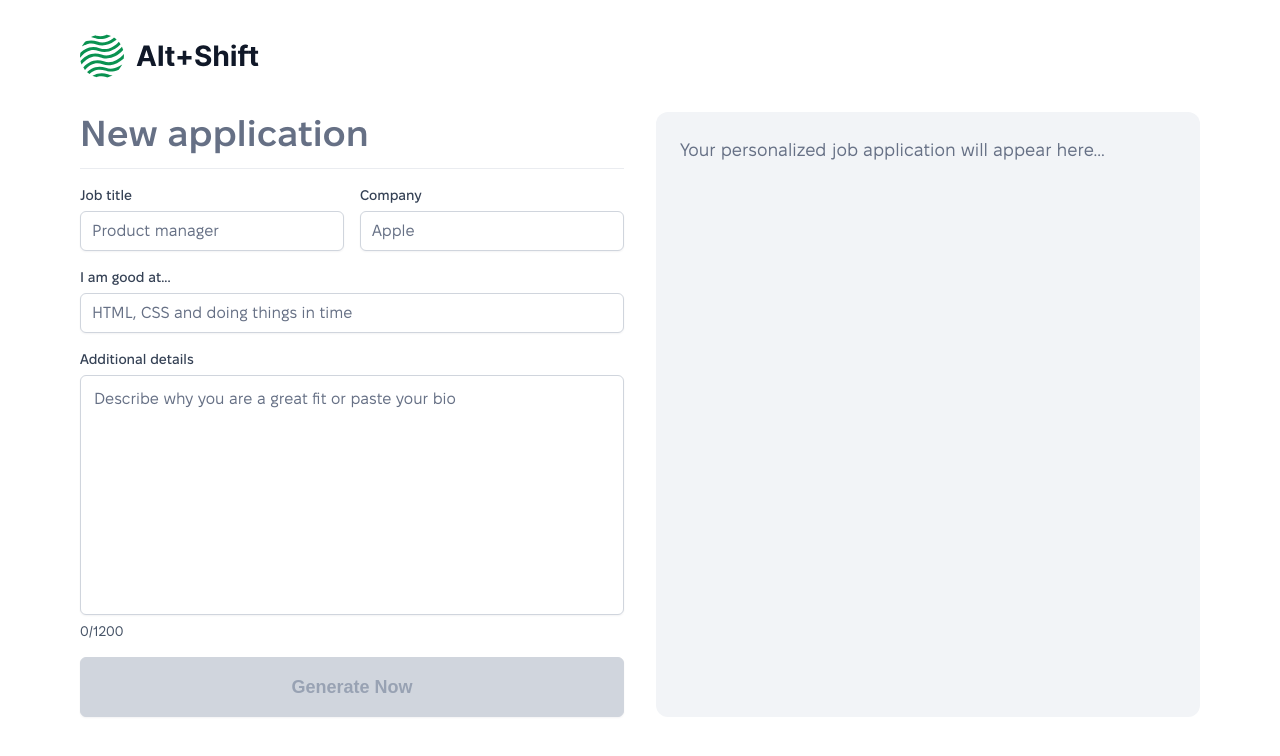
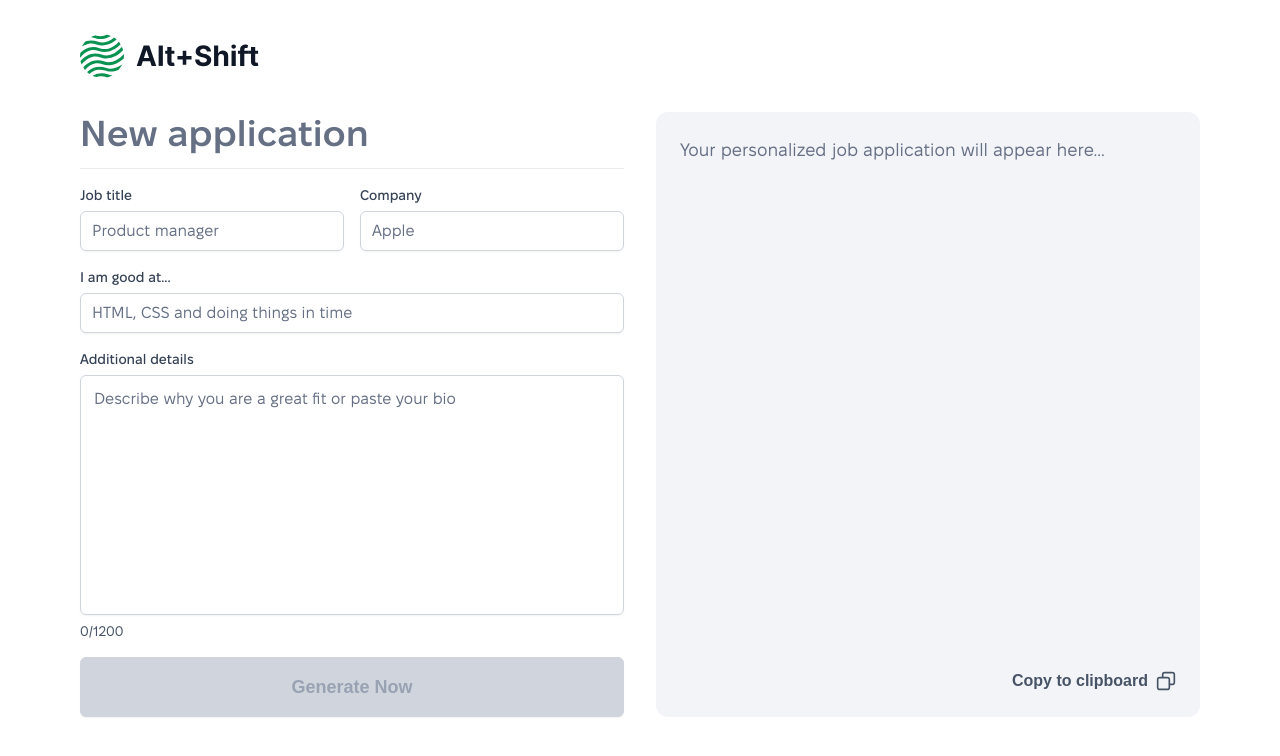
Before and after one commit to mnsrv/alt-shift, a React (Vite) app: page /new in a window 1280 px wide. Shown: the top 756 px of the page. Built offline with nearby package versions, Linux system fonts and the light colour scheme; what @nanostores/persistent would draw is missing.

Commit message:
Create collapsed application, link button & icons

```diff
--- a/src/components/Application.css
+++ b/src/components/Application.css
@@ -2,8 +2,37 @@
   background-color: #f2f4f7;
   min-height: 100%;
   padding: 1.5rem;
+  border-radius: 0.75rem;
+  display: flex;
+  flex-direction: column;
+  gap: 1rem;
+}
+
+.application-collapsed {
+  height: 15rem;
+  gap: 0.5rem;
+}
+.application-collapsed .application-text:after {
+  content: '';
+  background: linear-gradient(180deg, rgba(242, 244, 247, 0) 0%, #f2f4f7 100%);
+  position: absolute;
+  bottom: -0.5rem;
+  left: 0;
+  right: 0;
+  height: 2.5rem;
+}
+
+.application-text {
   font-size: 1.125rem;
   line-height: 1.75rem;
   color: var(--color-text);
-  border-radius: 0.75rem;
+  white-space: pre-line;
+  position: relative;
+  overflow: hidden;
+  flex: 1;
 }
+
+.application-buttons {
+  display: flex;
+  justify-content: space-between;
+}
--- a/src/components/Application.tsx
+++ b/src/components/Application.tsx
@@ -1,10 +1,36 @@
+import classNames from 'classnames';
+
 import './Application.css';
+import Button from './Button';
 
 type ApplicationProps = {
   text?: string;
+  isCollapsed?: boolean;
 };
 
-export default function Application({ text }: ApplicationProps) {
+export default function Application({ text, isCollapsed }: ApplicationProps) {
   const placeholder = 'Your personalized job application will appear here...';
-  return <div className="application">{text || placeholder}</div>;
+  return (
+    <div
+      className={classNames('application', {
+        'application-collapsed': isCollapsed,
+      })}
+    >
+      <div className="application-text">{text || placeholder}</div>
+      <div className="application-buttons">
+        {isCollapsed ? (
+          <Button icon="trash" buttonSize="s" variant="link" title="Delete" />
+        ) : (
+          <span />
+        )}
+        <Button
+          icon="copy"
+          iconPosition="right"
+          buttonSize="s"
+          variant="link"
+          title="Copy to clipboard"
+        />
+      </div>
+    </div>
+  );
 }
--- a/src/components/Button.css
+++ b/src/components/Button.css
@@ -39,6 +39,13 @@
   color: var(--color-secondary);
   border-color: var(--color-border);
 }
+.btn-link {
+  color: #475467;
+  border: none;
+  padding: 0;
+  background: none;
+  box-shadow: none;
+}
 .btn:disabled {
   background-color: var(--color-border);
   color: #98a2b3;
--- a/src/components/Button.tsx
+++ b/src/components/Button.tsx
@@ -6,10 +6,12 @@ import Icons from './Icons';
 import './Button.css';
 
 type ButtonSize = 's' | 'm';
-type Variant = 'primary' | 'secondary';
+type Variant = 'primary' | 'secondary' | 'link';
+type IconPosition = 'left' | 'right';
 
 type ButtonProps = {
   icon?: keyof typeof Icons;
+  iconPosition?: IconPosition;
   title: string;
   buttonSize?: ButtonSize;
   variant?: Variant;
@@ -17,6 +19,7 @@ type ButtonProps = {
 
 export default function Button({
   icon,
+  iconPosition = 'left',
   title,
   buttonSize = 'm',
   variant = 'primary',
@@ -44,8 +47,9 @@ export default function Button({
       type={type}
       {...buttonProps}
     >
-      {renderIcon()}
+      {iconPosition === 'left' && renderIcon()}
       {title}
+      {iconPosition === 'right' && renderIcon()}
     </button>
   );
 }
--- a/src/components/Icons.tsx
+++ b/src/components/Icons.tsx
@@ -33,6 +33,47 @@ const Icons = {
       />
     </svg>
   ),
+  trash: ({ size = 20 }) => (
+    <svg
+      width={size}
+      height={size}
+      viewBox="0 0 20 20"
+      fill="none"
+      xmlns="http://www.w3.org/2000/svg"
+    >
+      <path
+        d="M13.3333 5V4.33333C13.3333 3.39991 13.3333 2.9332 13.1517 2.57668C12.9919 2.26308 12.7369 2.00811 12.4233 1.84832C12.0668 1.66667 11.6001 1.66667 10.6667 1.66667H9.33333C8.39991 1.66667 7.9332 1.66667 7.57668 1.84832C7.26308 2.00811 7.00811 2.26308 6.84832 2.57668C6.66667 2.9332 6.66667 3.39991 6.66667 4.33333V5M8.33333 9.58333V13.75M11.6667 9.58333V13.75M2.5 5H17.5M15.8333 5V14.3333C15.8333 15.7335 15.8333 16.4335 15.5608 16.9683C15.3212 17.4387 14.9387 17.8212 14.4683 18.0609C13.9335 18.3333 13.2335 18.3333 11.8333 18.3333H8.16667C6.76654 18.3333 6.06647 18.3333 5.53169 18.0609C5.06129 17.8212 4.67883 17.4387 4.43915 16.9683C4.16667 16.4335 4.16667 15.7335 4.16667 14.3333V5"
+        stroke="currentColor"
+        strokeWidth="1.66667"
+        strokeLinecap="round"
+        strokeLinejoin="round"
+      />
+    </svg>
+  ),
+  copy: ({ size = 20 }) => (
+    <svg
+      width={size}
+      height={size}
+      viewBox="0 0 20 20"
+      fill="none"
+      xmlns="http://www.w3.org/2000/svg"
+    >
+      <g clipPath="url(#clip0_23_2797)">
+        <path
+          d="M6.66675 6.66667V4.33333C6.66675 3.39991 6.66675 2.9332 6.8484 2.57668C7.00819 2.26308 7.26316 2.00811 7.57676 1.84832C7.93328 1.66667 8.39999 1.66667 9.33341 1.66667H15.6667C16.6002 1.66667 17.0669 1.66667 17.4234 1.84832C17.737 2.00811 17.992 2.26308 18.1518 2.57668C18.3334 2.9332 18.3334 3.39991 18.3334 4.33333V10.6667C18.3334 11.6001 18.3334 12.0668 18.1518 12.4233C17.992 12.7369 17.737 12.9919 17.4234 13.1517C17.0669 13.3333 16.6002 13.3333 15.6667 13.3333H13.3334M4.33341 18.3333H10.6667C11.6002 18.3333 12.0669 18.3333 12.4234 18.1517C12.737 17.9919 12.992 17.7369 13.1518 17.4233C13.3334 17.0668 13.3334 16.6001 13.3334 15.6667V9.33333C13.3334 8.39991 13.3334 7.9332 13.1518 7.57668C12.992 7.26308 12.737 7.00811 12.4234 6.84832C12.0669 6.66667 11.6002 6.66667 10.6667 6.66667H4.33341C3.39999 6.66667 2.93328 6.66667 2.57676 6.84832C2.26316 7.00811 2.00819 7.26308 1.8484 7.57668C1.66675 7.9332 1.66675 8.39991 1.66675 9.33333V15.6667C1.66675 16.6001 1.66675 17.0668 1.8484 17.4233C2.00819 17.7369 2.26316 17.9919 2.57676 18.1517C2.93328 18.3333 3.39999 18.3333 4.33341 18.3333Z"
+          stroke="currentColor"
+          strokeWidth="1.66667"
+          strokeLinecap="round"
+          strokeLinejoin="round"
+        />
+      </g>
+      <defs>
+        <clipPath id="clip0_23_2797">
+          <rect width="20" height="20" />
+        </clipPath>
+      </defs>
+    </svg>
+  ),
 };
 
 export default Icons;
--- a/src/index.css
+++ b/src/index.css
@@ -89,6 +89,12 @@ hr {
   flex: 1 0 0%;
   min-width: 0;
 }
+.grid {
+  display: grid;
+}
+.grid-cols-2 {
+  grid-template-columns: repeat(2, minmax(0, 1fr));
+}
 .nowrap {
   overflow: hidden;
   text-overflow: ellipsis;
--- a/src/pages/Applications.tsx
+++ b/src/pages/Applications.tsx
@@ -27,9 +27,12 @@ export default function Applications() {
         />
       </div>
       <hr />
-      {applications.map((a) => (
-        <Application key={a.id} text={a.text} />
-      ))}
+      <div className="grid grid-cols-2" style={{ gap: '1.5rem 1rem' }}>
+        {applications.map((a) => (
+          <Application key={a.id} text={a.text} isCollapsed />
+        ))}
+      </div>
+
       <Goal />
     </>
   );
```
